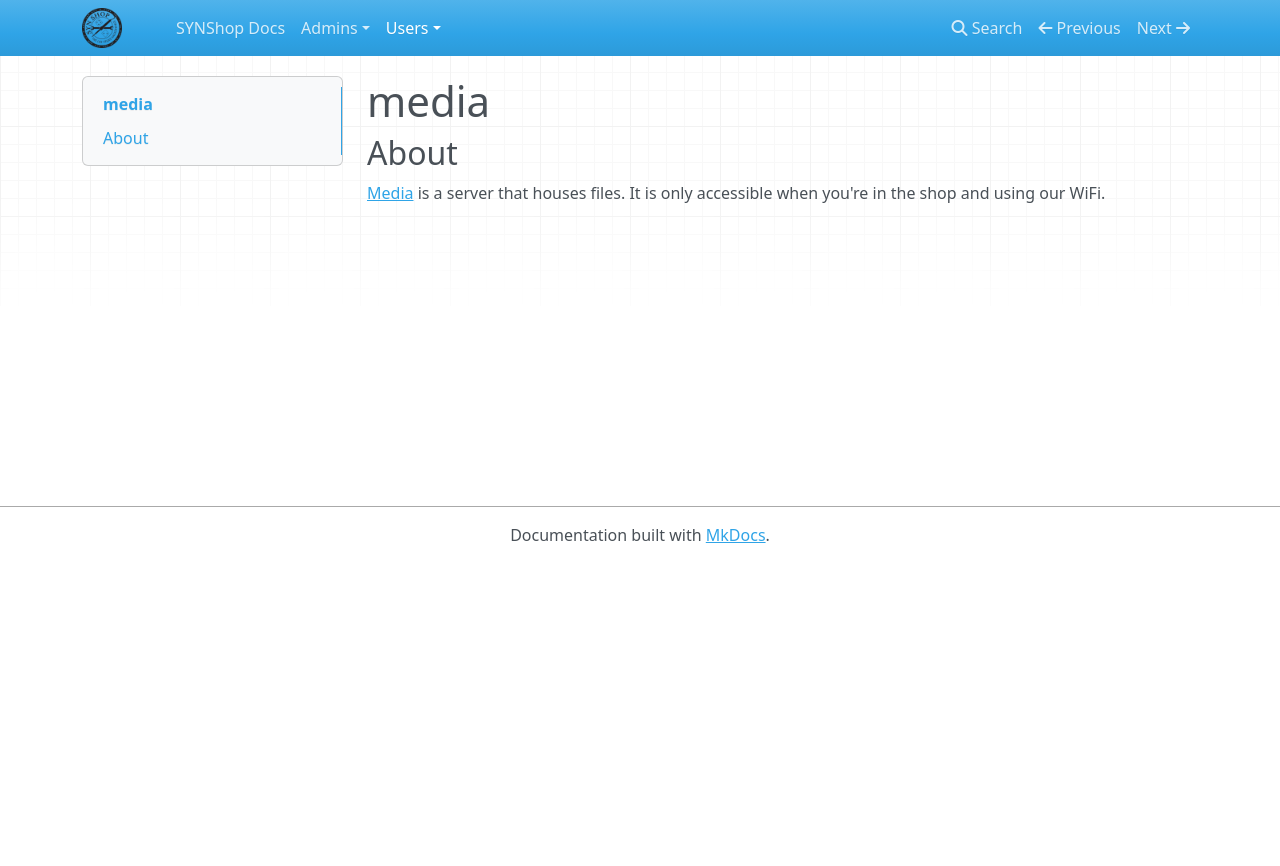
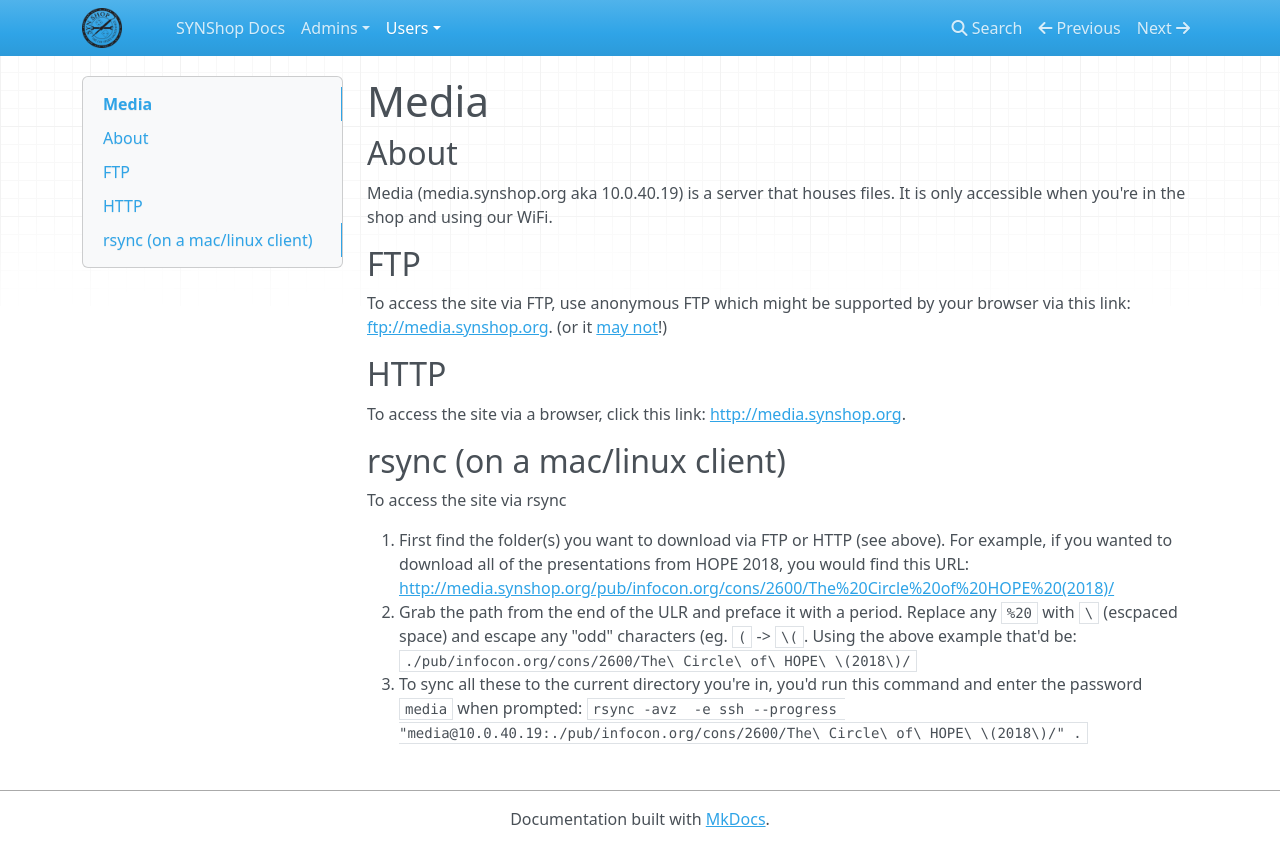
Before and after one commit to synshop/rtfm, an MkDocs documentation site: the page built from docs/users/media.md, in a window 1280 px wide. Shown: the top 866 px of the page. Built offline with MkDocs 1.6.1, drawn with Linux system fonts in a browser that asks for light colours; nearby versions of some CDN libraries.

Commit message:
complete media docs

```diff
--- a/docs/users/media.md
+++ b/docs/users/media.md
@@ -1,6 +1,31 @@
-# media
+# Media
 
 ## About
 
-[Media](http://media.synshop.org) is a server that houses files.  It is only accessible when
+Media (media.synshop.org aka 10.0.40.19) is a server that houses files.  It is only accessible when
 you're in the shop and using our WiFi.
+
+## FTP
+
+To access the site via FTP, use anonymous FTP which might be supported by your browser via this
+link: [ftp://media.synshop.org](ftp://media.synshop.org).
+(or it [may not](https://www.bleepingcomputer.com/news/google/chrome-and-firefox-developers-aim-to-remove-support-for-ftp/)!)
+
+## HTTP
+
+To access the site via a browser, click this link: [http://media.synshop.org](http://media.synshop.org).
+
+
+## rsync (on a mac/linux client)
+
+To access the site via rsync
+
+1. First find the folder(s) you want to download via FTP or HTTP (see above).
+  For example, if you wanted to download all of the
+presentations from HOPE 2018, you would find this URL:
+[http://media.synshop.org/pub/infocon.org/cons/2600/The%20Circle%20of%20HOPE%20(2018)/](http://media.synshop.org/pub/infocon.org/cons/2600/The%20Circle%20of%20HOPE%20(2018)/)
+1. Grab the path from the end of the ULR and preface it with a period. Replace any `%20` with `\ ` (escpaced space)
+ and escape any "odd" characters (eg. `(` -> `\(`. Using the above example
+that'd be: `./pub/infocon.org/cons/2600/The\ Circle\ of\ HOPE\ \(2018\)/`
+1. To sync all these to the current directory you're in, you'd run this command and enter the password `media` when
+prompted: `rsync -avz  -e ssh --progress "media@10.0.40.19:./pub/infocon.org/cons/2600/The\ Circle\ of\ HOPE\ \(2018\)/" .`
```
Also changed, not shown: docs/admins/media.md (+24 -3 lines), 1 other file.
